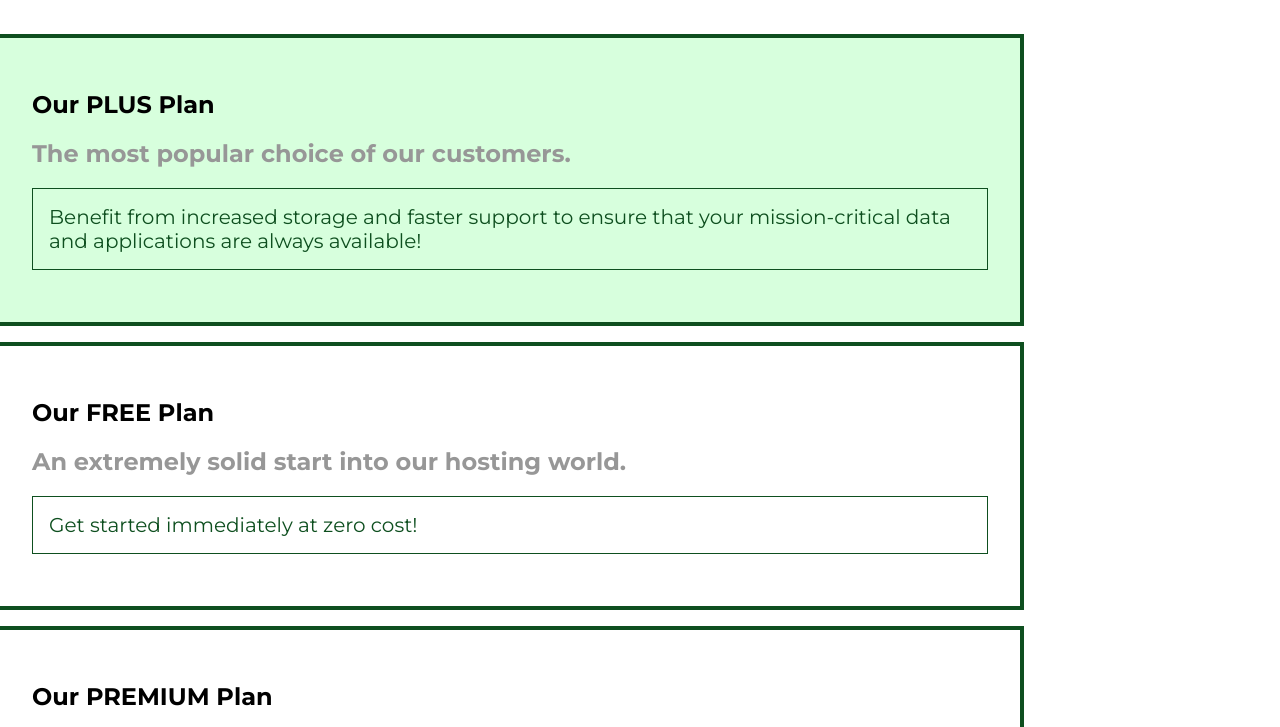
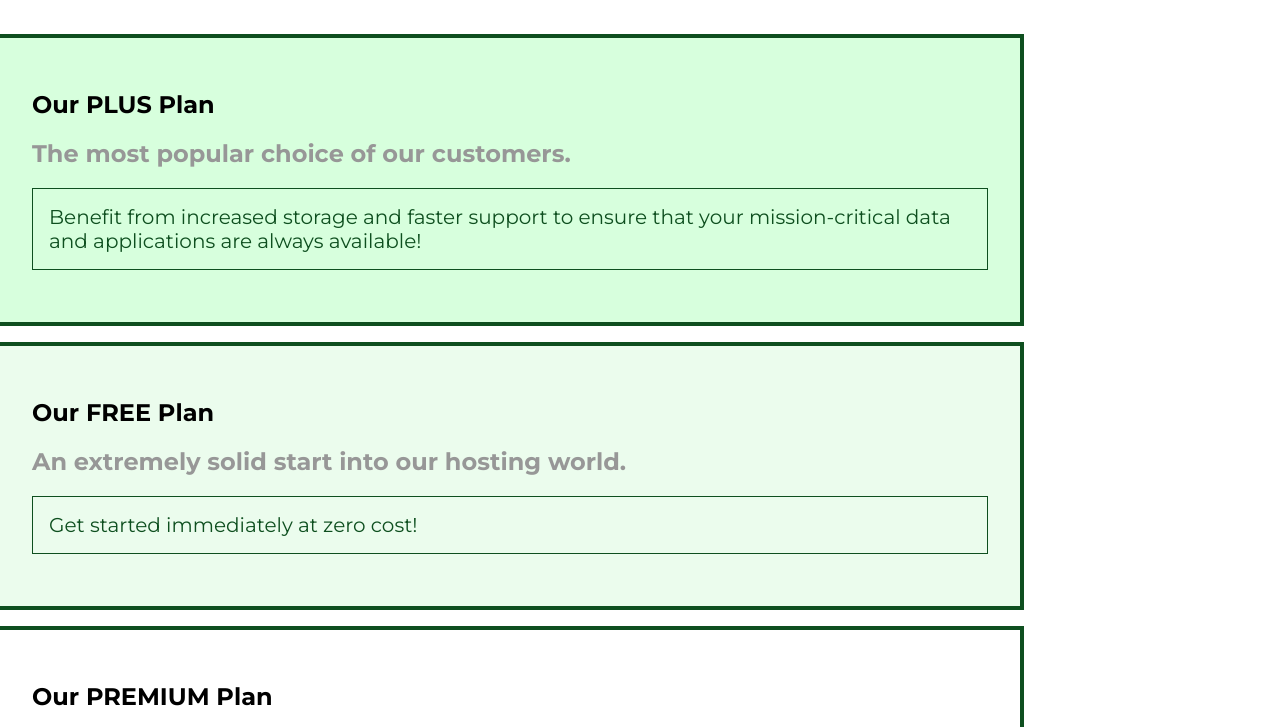
Before and after one commit to SHAILESH-KOLAP/web-hosting-demo, a plain HTML site: page packages/index.html in a window 1280 px wide. Shown: the part 60-787 px from the top of the page. Drawn offline with Linux system fonts and the light colour scheme.

Commit message:
Style plus package with id = free
`#free {
  background: rgba(234, 252, 237, 0.95);
}

```diff
--- a/packages/packages.css
+++ b/packages/packages.css
@@ -31,3 +31,7 @@ main {
 #plus {
   background-color: rgba(213, 255, 220, 0.95);
 }
+
+#free {
+  background: rgba(234, 252, 237, 0.95);
+}
```
